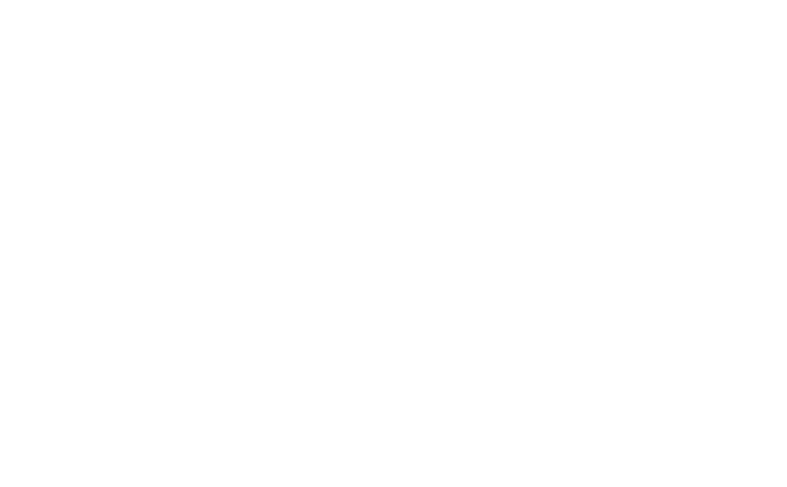
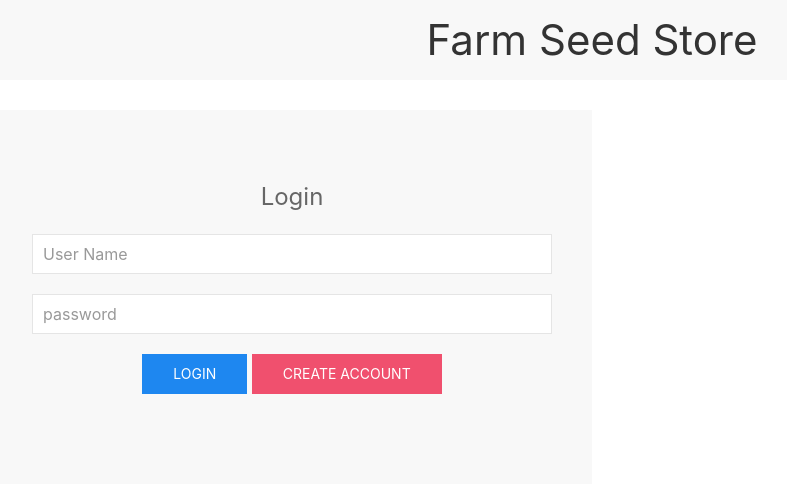
Before and after one commit to legacy812/farmStore, a website: page public/login.html in a window 1280 px wide. Shown: the whole page, without its empty margins (48-835 px from the left). Drawn offline with nearby package versions, Linux system fonts and the light colour scheme.

Commit message:
login page

```diff
--- a/public/login.html
+++ b/public/login.html
@@ -3,9 +3,51 @@
 <head>
   <meta charset="UTF-8">
   <meta name="viewport" content="width=device-width, initial-scale=1.0">
-  <title>Document</title>
+  <title>Farm Store</title>
+  <link rel="stylesheet" href="https://cdn.jsdelivr.net/npm/uikit@3.3.6/dist/css/uikit.min.css" />
 </head>
 <body>
 
+  <nav class="uk-navbar-container uk-margin" uk-navbar>
+    <div class="uk-navbar-center">
+      <div class="uk-navbar-center-left">
+        <div>
+        </div>
+      </div>
+      <a class="uk-navbar-item uk-logo" href="#"><h1>Farm Seed Store</h1></a>
+      <div class="uk-navbar-center-right">
+        <div>
+        </div>
+      </div>
+
+    </div>
+  </nav>
+
+  <div class="uk-container uk-align-center ">
+  <div class="uk-child-width-1-2@s uk-grid-collapse uk-text-center uk-align-center" uk-grid>
+    <div>
+      <div class="uk-tile uk-tile-muted">
+
+        <form>
+          <fieldset class="uk-fieldset">
+            <legend class="uk-legend">Login</legend>
+            <div class="uk-margin">
+              <input class="uk-input" type="text" placeholder="User Name">
+            </div>
+            <div class="uk-margin">
+              <input class="uk-input" type="password" placeholder="password">
+            </div>
+            <p uk-margin>
+
+              <button class="uk-button uk-button-primary">login</button>
+              <button class="uk-button uk-button-danger">Create account</button>
+            </p>
+        </form>
+      </div>
+    </div>
+  </div>
+</div>
+  <script src="https://cdn.jsdelivr.net/npm/uikit@3.3.6/dist/js/uikit.min.js"></script>
+  <script src="https://cdn.jsdelivr.net/npm/uikit@3.3.6/dist/js/uikit-icons.min.js"></script>
 </body>
 </html>
```
Also changed, not shown: public/index.html (added, +19 -0 lines).
